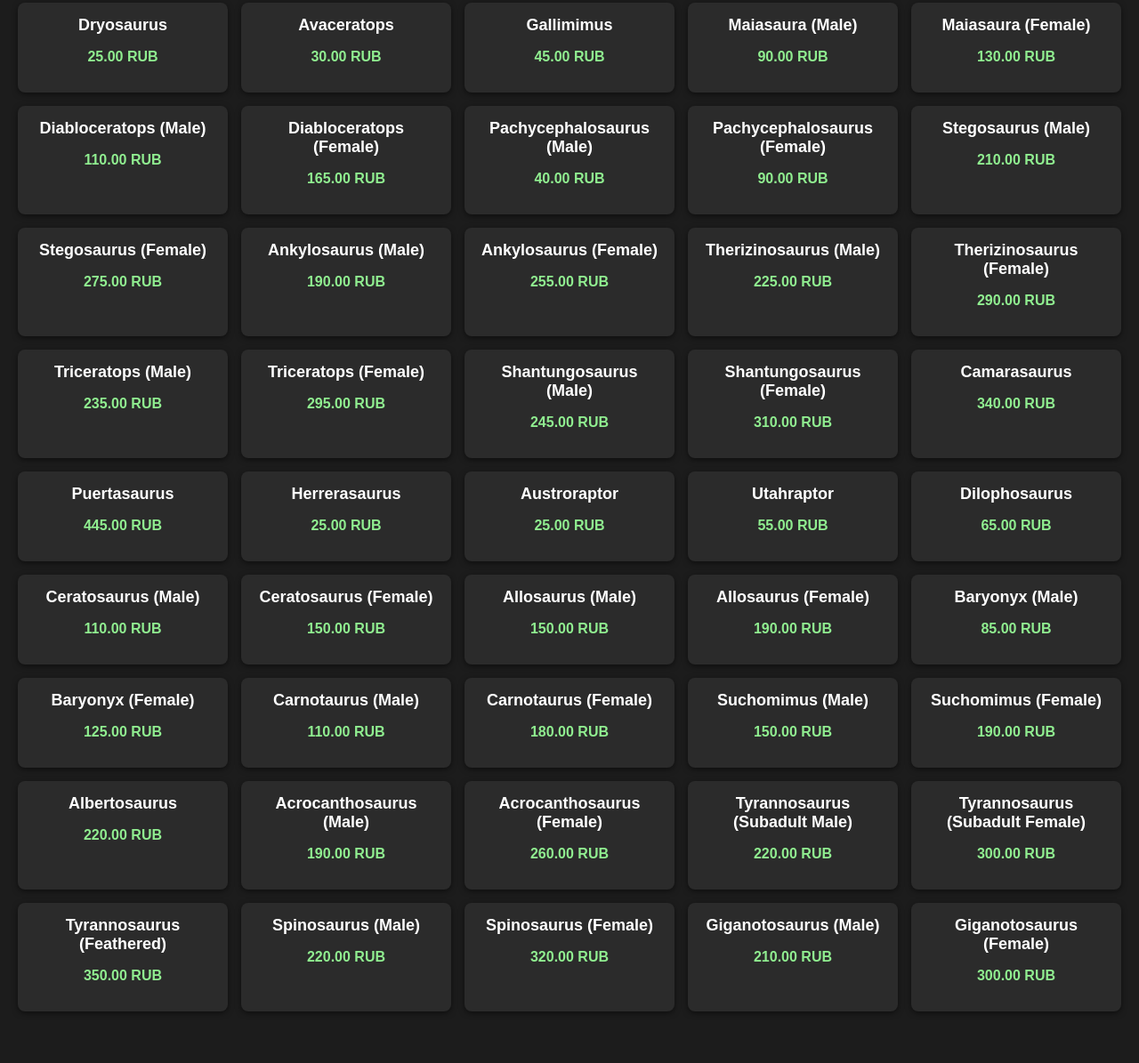
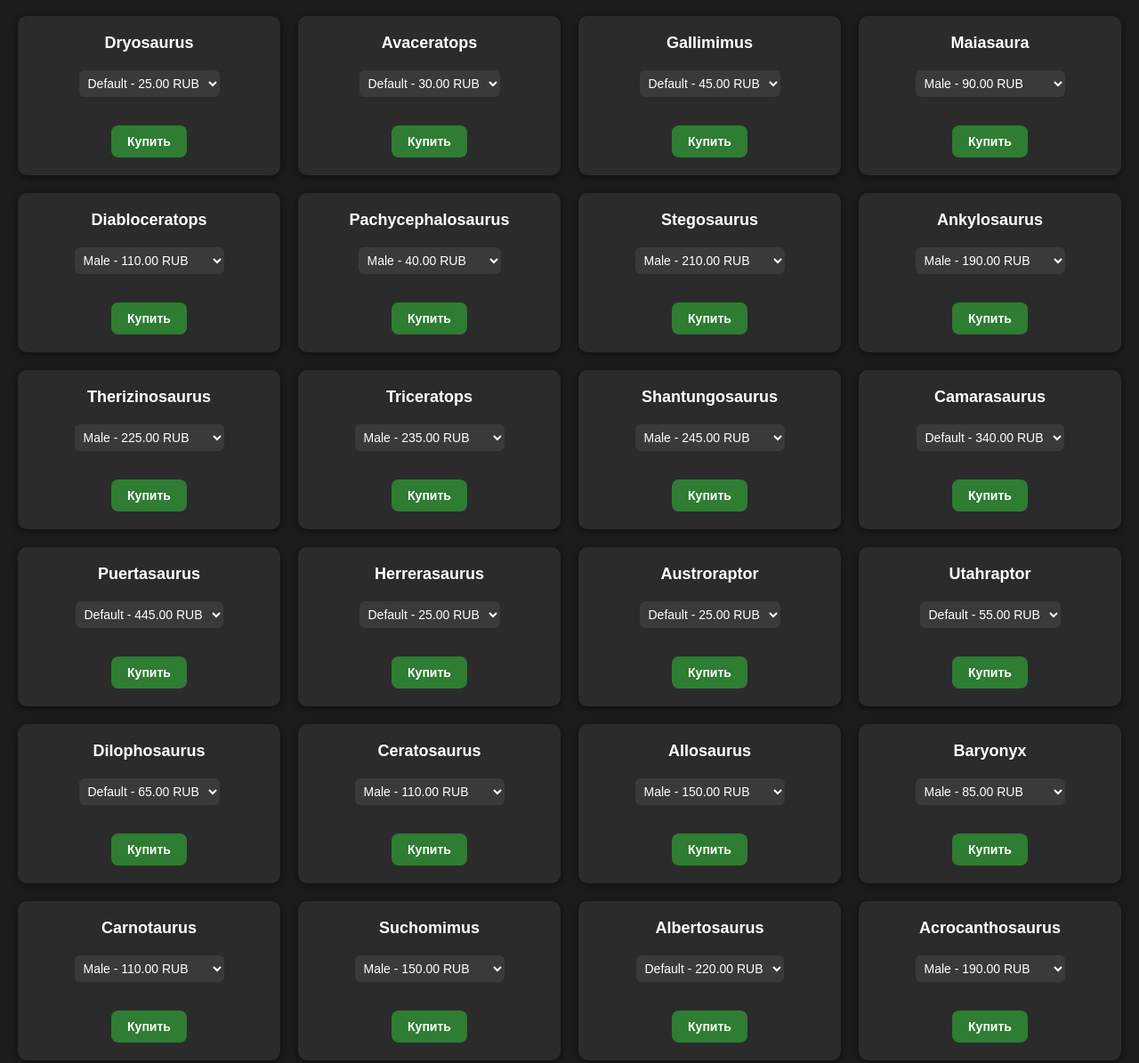
Before and after one commit to pepsicolka/isles-echo, a plain HTML site: page index.html in a window 1280 px wide. Shown: the part 192-1387 px from the top of the page at 89% size. Before the commit the page ends 1349 px from the top, so only its background shows below. Drawn offline with Linux system fonts and the light colour scheme.

Commit message:
index.html

```diff
--- a/index.html
+++ b/index.html
@@ -28,12 +28,13 @@
     }
     .filters button, select, .filters input {
       margin: 5px;
-      padding: 6px 12px;
+      padding: 8px 14px;
       border: none;
-      border-radius: 6px;
+      border-radius: 8px;
       cursor: pointer;
       background: #444;
       color: white;
+      font-size: 14px;
     }
     .filters button.active {
       background: #2e7d32;
@@ -42,22 +43,24 @@
       background: #2b2b2b;
       color: white;
       border: 1px solid #555;
-      border-radius: 6px;
-      padding: 6px 10px;
       width: 200px;
     }
     .shop {
       display: grid;
-      grid-template-columns: repeat(auto-fill, minmax(220px, 1fr));
-      gap: 15px;
+      grid-template-columns: repeat(auto-fill, minmax(240px, 1fr));
+      gap: 20px;
       padding: 20px;
     }
     .card {
       background: #2b2b2b;
-      padding: 15px;
-      border-radius: 8px;
-      box-shadow: 0 2px 6px rgba(0,0,0,0.5);
+      padding: 20px;
+      border-radius: 10px;
+      box-shadow: 0 2px 8px rgba(0,0,0,0.5);
       text-align: center;
+      transition: transform 0.2s;
+    }
+    .card:hover {
+      transform: scale(1.03);
     }
     .card h3 {
       margin: 0 0 10px 0;
@@ -66,6 +69,32 @@
     .price {
       font-weight: bold;
       color: #90ee90;
+      margin: 10px 0;
+      font-size: 16px;
+    }
+    .variant {
+      margin: 10px 0;
+      padding: 6px;
+      border-radius: 6px;
+      border: none;
+      background: #3a3a3a;
+      color: white;
+      cursor: pointer;
+    }
+    .buy-btn {
+      margin-top: 12px;
+      padding: 10px 18px;
+      border: none;
+      border-radius: 8px;
+      cursor: pointer;
+      background: #2e7d32;
+      color: white;
+      font-weight: bold;
+      font-size: 14px;
+      transition: background 0.2s;
+    }
+    .buy-btn:hover {
+      background: #45a049;
     }
   </style>
 </head>
@@ -101,58 +130,39 @@
     };
 
     const dinos = [
-      // 🌿 Травоядные
-      {name: "Dryosaurus", price: 25, type: "herbivore", tier: 1},
-      {name: "Avaceratops", price: 30, type: "herbivore", tier: 1},
-      {name: "Gallimimus", price: 45, type: "herbivore", tier: 1},
+      {name: "Dryosaurus", type: "herbivore", tier: 1, variants: [{v:"Default", p:25}]},
+      {name: "Avaceratops", type: "herbivore", tier: 1, variants: [{v:"Default", p:30}]},
+      {name: "Gallimimus", type: "herbivore", tier: 1, variants: [{v:"Default", p:45}]},
 
-      {name: "Maiasaura (Male)", price: 90, type: "herbivore", tier: 2},
-      {name: "Maiasaura (Female)", price: 130, type: "herbivore", tier: 2},
-      {name: "Diabloceratops (Male)", price: 110, type: "herbivore", tier: 2},
-      {name: "Diabloceratops (Female)", price: 165, type: "herbivore", tier: 2},
-      {name: "Pachycephalosaurus (Male)", price: 40, type: "herbivore", tier: 2},
-      {name: "Pachycephalosaurus (Female)", price: 90, type: "herbivore", tier: 2},
+      {name: "Maiasaura", type: "herbivore", tier: 2, variants: [{v:"Male", p:90},{v:"Female", p:130}]},
+      {name: "Diabloceratops", type: "herbivore", tier: 2, variants: [{v:"Male", p:110},{v:"Female", p:165}]},
+      {name: "Pachycephalosaurus", type: "herbivore", tier: 2, variants: [{v:"Male", p:40},{v:"Female", p:90}]},
 
-      {name: "Stegosaurus (Male)", price: 210, type: "herbivore", tier: 3},
-      {name: "Stegosaurus (Female)", price: 275, type: "herbivore", tier: 3},
-      {name: "Ankylosaurus (Male)", price: 190, type: "herbivore", tier: 3},
-      {name: "Ankylosaurus (Female)", price: 255, type: "herbivore", tier: 3},
-      {name: "Therizinosaurus (Male)", price: 225, type: "herbivore", tier: 3},
-      {name: "Therizinosaurus (Female)", price: 290, type: "herbivore", tier: 3},
-      {name: "Triceratops (Male)", price: 235, type: "herbivore", tier: 3},
-      {name: "Triceratops (Female)", price: 295, type: "herbivore", tier: 3},
-      {name: "Shantungosaurus (Male)", price: 245, type: "herbivore", tier: 3},
-      {name: "Shantungosaurus (Female)", price: 310, type: "herbivore", tier: 3},
-      {name: "Camarasaurus", price: 340, type: "herbivore", tier: 3},
-      {name: "Puertasaurus", price: 445, type: "herbivore", tier: 3},
+      {name: "Stegosaurus", type: "herbivore", tier: 3, variants: [{v:"Male", p:210},{v:"Female", p:275}]},
+      {name: "Ankylosaurus", type: "herbivore", tier: 3, variants: [{v:"Male", p:190},{v:"Female", p:255}]},
+      {name: "Therizinosaurus", type: "herbivore", tier: 3, variants: [{v:"Male", p:225},{v:"Female", p:290}]},
+      {name: "Triceratops", type: "herbivore", tier: 3, variants: [{v:"Male", p:235},{v:"Female", p:295}]},
+      {name: "Shantungosaurus", type: "herbivore", tier: 3, variants: [{v:"Male", p:245},{v:"Female", p:310}]},
+      {name: "Camarasaurus", type: "herbivore", tier: 3, variants: [{v:"Default", p:340}]},
+      {name: "Puertasaurus", type: "herbivore", tier: 3, variants: [{v:"Default", p:445}]},
 
-      // 🍖 Плотоядные
-      {name: "Herrerasaurus", price: 25, type: "carnivore", tier: 1},
-      {name: "Austroraptor", price: 25, type: "carnivore", tier: 1},
-      {name: "Utahraptor", price: 55, type: "carnivore", tier: 1},
-      {name: "Dilophosaurus", price: 65, type: "carnivore", tier: 1},
+      {name: "Herrerasaurus", type: "carnivore", tier: 1, variants: [{v:"Default", p:25}]},
+      {name: "Austroraptor", type: "carnivore", tier: 1, variants: [{v:"Default", p:25}]},
+      {name: "Utahraptor", type: "carnivore", tier: 1, variants: [{v:"Default", p:55}]},
+      {name: "Dilophosaurus", type: "carnivore", tier: 1, variants: [{v:"Default", p:65}]},
 
-      {name: "Ceratosaurus (Male)", price: 110, type: "carnivore", tier: 2},
-      {name: "Ceratosaurus (Female)", price: 150, type: "carnivore", tier: 2},
-      {name: "Allosaurus (Male)", price: 150, type: "carnivore", tier: 2},
-      {name: "Allosaurus (Female)", price: 190, type: "carnivore", tier: 2},
-      {name: "Baryonyx (Male)", price: 85, type: "carnivore", tier: 2},
-      {name: "Baryonyx (Female)", price: 125, type: "carnivore", tier: 2},
-      {name: "Carnotaurus (Male)", price: 110, type: "carnivore", tier: 2},
-      {name: "Carnotaurus (Female)", price: 180, type: "carnivore", tier: 2},
-      {name: "Suchomimus (Male)", price: 150, type: "carnivore", tier: 2},
-      {name: "Suchomimus (Female)", price: 190, type: "carnivore", tier: 2},
-      {name: "Albertosaurus", price: 220, type: "carnivore", tier: 2},
+      {name: "Ceratosaurus", type: "carnivore", tier: 2, variants: [{v:"Male", p:110},{v:"Female", p:150}]},
+      {name: "Allosaurus", type: "carnivore", tier: 2, variants: [{v:"Male", p:150},{v:"Female", p:190}]},
+      {name: "Baryonyx", type: "carnivore", tier: 2, variants: [{v:"Male", p:85},{v:"Female", p:125}]},
+      {name: "Carnotaurus", type: "carnivore", tier: 2, variants: [{v:"Male", p:110},{v:"Female", p:180}]},
+      {name: "Suchomimus", type: "carnivore", tier: 2, variants: [{v:"Male", p:150},{v:"Female", p:190}]},
+      {name: "Albertosaurus", type: "carnivore", tier: 2, variants: [{v:"Default", p:220}]},
 
-      {name: "Acrocanthosaurus (Male)", price: 190, type: "carnivore", tier: 3},
-      {name: "Acrocanthosaurus (Female)", price: 260, type: "carnivore", tier: 3},
-      {name: "Tyrannosaurus (Subadult Male)", price: 220, type: "carnivore", tier: 3},
-      {name: "Tyrannosaurus (Subadult Female)", price: 300, type: "carnivore", tier: 3},
-      {name: "Tyrannosaurus (Feathered)", price: 350, type: "carnivore", tier: 3},
-      {name: "Spinosaurus (Male)", price: 220, type: "carnivore", tier: 3},
-      {name: "Spinosaurus (Female)", price: 320, type: "carnivore", tier: 3},
-      {name: "Giganotosaurus (Male)", price: 210, type: "carnivore", tier: 3},
-      {name: "Giganotosaurus (Female)", price: 300, type: "carnivore", tier: 3}
+      {name: "Acrocanthosaurus", type: "carnivore", tier: 3, variants: [{v:"Male", p:190},{v:"Female", p:260}]},
+      {name: "Tyrannosaurus (Subadult)", type: "carnivore", tier: 3, variants: [{v:"Male", p:220},{v:"Female", p:300}]},
+      {name: "Tyrannosaurus (Feathered)", type: "carnivore", tier: 3, variants: [{v:"Default", p:350}]},
+      {name: "Spinosaurus", type: "carnivore", tier: 3, variants: [{v:"Male", p:220},{v:"Female", p:320}]},
+      {name: "Giganotosaurus", type: "carnivore", tier: 3, variants: [{v:"Male", p:210},{v:"Female", p:300}]}
     ];
 
     let currentType = "all";
@@ -163,17 +173,25 @@
       const shop = document.getElementById("shop");
       shop.innerHTML = "";
       const selectedCurrency = document.getElementById("currency").value;
+
       dinos.forEach(dino => {
         if (
           (currentType === "all" || dino.type === currentType) &&
           (currentTier === "all" || dino.tier == currentTier) &&
           (dino.name.toLowerCase().includes(searchQuery.toLowerCase()))
         ) {
-          const priceConverted = (dino.price * exchangeRates[selectedCurrency]).toFixed(2);
+          let optionsHTML = "";
+          dino.variants.forEach((variant, i) => {
+            const priceConverted = (variant.p * exchangeRates[selectedCurrency]).toFixed(2);
+            optionsHTML += `<option value="${variant.p}">${variant.v} - ${priceConverted} ${selectedCurrency}</option>`;
+          });
+
           shop.innerHTML += `
             <div class="card">
               <h3>${dino.name}</h3>
-              <p class="price">${priceConverted} ${selectedCurrency}</p>
+              <select class="variant">${optionsHTML}</select>
+              <p class="price"></p>
+              <button class="buy-btn" onclick="buyDino('${dino.name}')">Купить</button>
             </div>
           `;
         }
@@ -188,6 +206,10 @@
       currentTier = tier;
       renderShop();
     }
+    function buyDino(name) {
+      alert("Вы купили: " + name + " 🎉");
+    }
+
     document.getElementById("currency").addEventListener("change", renderShop);
     document.getElementById("search").addEventListener("input", (e) => {
       searchQuery = e.target.value;
```
